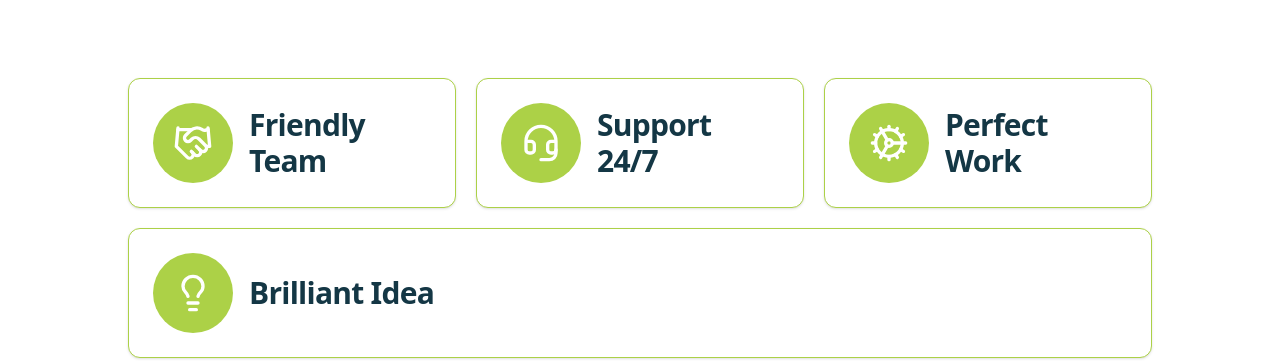
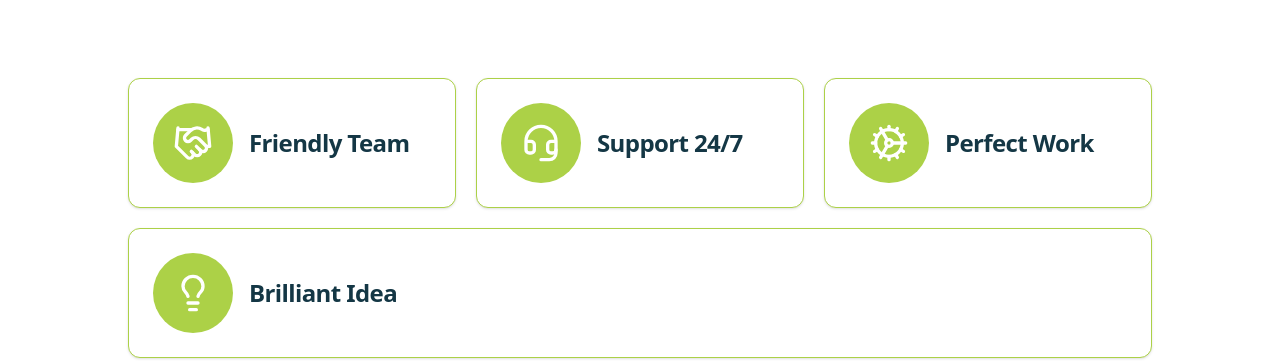
Before and after one commit to gabr18341/dra-event, a Next.js app: page / in a window 1280 px wide. Shown: the part 3230-3591 px from the top of the page. Built offline with nearby package versions, Linux system fonts and the light colour scheme; no server answers; a web font is replaced by a local one.

Commit message:
small change

```diff
--- a/app/(home-sections)/skills.jsx
+++ b/app/(home-sections)/skills.jsx
@@ -12,36 +12,36 @@ const Skills = () => {
     <section className='py-10 md:py-20 px-8 md:px-20 skills-section'>
         <div className="container px-4 md:px-12 ">
             <div className="flex gap-5 flex-wrap">
-                <Card className="w-[300px] p-6 flex items-center  gap-4 flex-grow skills-card border-[#acd147]">
+                <Card className="w-[275px] p-6 flex items-center  gap-4 flex-grow skills-card border-[#acd147]">
                     <CardContent className="p-0">
                         <div className="icon w-20 h-20 rounded-full bg-[#acd147] flex items-center justify-center"> <Handshake color='white' size={40} /> </div>
                     </CardContent>
                     <CardHeader className="p-0">
-                        <CardTitle className="text-[#143745] text-3xl">Friendly Team</CardTitle>
+                        <CardTitle className="text-[#143745] text-2xl">Friendly Team</CardTitle>
                     </CardHeader>
                 </Card>
-                <Card className="w-[300px] p-6 flex items-center  gap-4 flex-grow skills-card border-[#acd147]">
+                <Card className="w-[275px] p-6 flex items-center  gap-4 flex-grow skills-card border-[#acd147]">
                     <CardContent className="p-0">
                         <div className="icon w-20 h-20 rounded-full bg-[#acd147] flex items-center justify-center"> <Headset color='white' size={40} /> </div>
                     </CardContent>
                     <CardHeader className="p-0">
-                        <CardTitle className="text-[#143745] text-3xl">Support 24/7</CardTitle>
+                        <CardTitle className="text-[#143745] text-2xl">Support 24/7</CardTitle>
                     </CardHeader>
                 </Card>
-                <Card className="w-[300px] p-6 flex items-center  gap-4 flex-grow skills-card border-[#acd147]">
+                <Card className="w-[275px] p-6 flex items-center  gap-4 flex-grow skills-card border-[#acd147]">
                     <CardContent className="p-0">
                         <div className="icon w-20 h-20 rounded-full bg-[#acd147] flex items-center justify-center"> <Cog color='white' size={40} /> </div>
                     </CardContent>
                     <CardHeader className="p-0">
-                        <CardTitle className="text-[#143745] text-3xl">Perfect Work</CardTitle>
+                        <CardTitle className="text-[#143745] text-2xl">Perfect Work</CardTitle>
                     </CardHeader>
                 </Card>
-                <Card className="w-[300px] p-6 flex items-center  gap-4 flex-grow skills-card border-[#acd147]">
+                <Card className="w-[275px] p-6 flex items-center  gap-4 flex-grow skills-card border-[#acd147]">
                     <CardContent className="p-0">
                         <div className="icon w-20 h-20 rounded-full bg-[#acd147] flex items-center justify-center"> <Lightbulb color='white' size={40} /> </div>
                     </CardContent>
                     <CardHeader className="p-0">
-                        <CardTitle className="text-[#143745] text-3xl"> Brilliant Idea </CardTitle>
+                        <CardTitle className="text-[#143745] text-2xl"> Brilliant Idea </CardTitle>
                     </CardHeader>
                 </Card>
 
--- a/components/Footer.jsx
+++ b/components/Footer.jsx
@@ -70,7 +70,7 @@ const Footer = () => {
             <div className="flex justify-between sm:gap-4 flex-wrap">
                 <div className="w-full lg:w-1/3 xl:w-1/4">
                     <div className="logo mb-4">
-                        <img className='w-full' src="/DRA LOGO light.png" alt="" />
+                        <img className='h-32' src="/dra agency logo footer.png" alt="" />
                     </div>
                     <p className='text-white'>
                         Empowering businesses with tailored solutions —
```
Also changed, not shown: public/dra agency logo footer.png (added).
